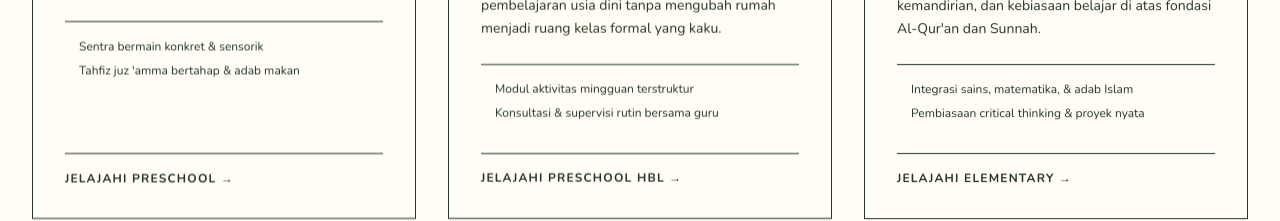
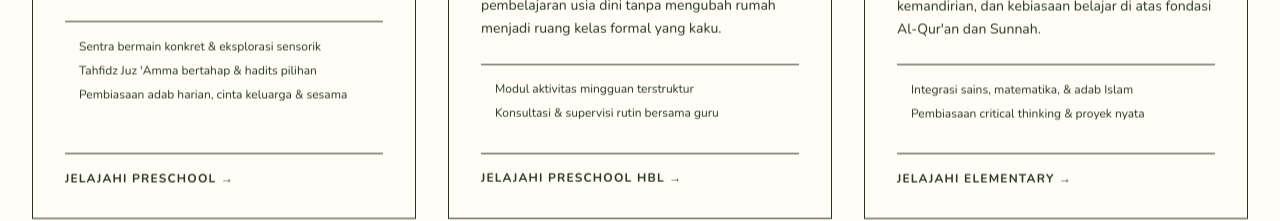
Before and after one commit to yahyanursidik/web-sekolahv1, an Astro site: page / in a window 1280 px wide. Shown: the part 3811-4032 px from the top of the page. Built offline with nearby package versions, Linux system fonts and the light colour scheme; Astro itself is replaced by a stand-in of ours.

Commit message:
feat(home): update preschool onsite feature list with sensorik, hadits pilihan, and cinta keluarga

```diff
--- a/src/pages/index.astro
+++ b/src/pages/index.astro
@@ -191,11 +191,15 @@ import LearningFlow from '../components/diagrams/LearningFlow.astro';
             <div class="pt-4 border-t border-tsls-olive-950/10 space-y-2 text-xs text-tsls-olive-950/75">
               <div class="flex items-center gap-2">
                 <span class="w-1.5 h-1.5 rounded-full bg-tsls-sage-500"></span>
-                <span>Sentra bermain konkret & sensorik</span>
+                <span>Sentra bermain konkret & eksplorasi sensorik</span>
               </div>
               <div class="flex items-center gap-2">
                 <span class="w-1.5 h-1.5 rounded-full bg-tsls-sage-500"></span>
-                <span>Tahfiz juz 'amma bertahap & adab makan</span>
+                <span>Tahfidz Juz 'Amma bertahap & hadits pilihan</span>
+              </div>
+              <div class="flex items-center gap-2">
+                <span class="w-1.5 h-1.5 rounded-full bg-tsls-sage-500"></span>
+                <span>Pembiasaan adab harian, cinta keluarga & sesama</span>
               </div>
             </div>
           </div>
```
